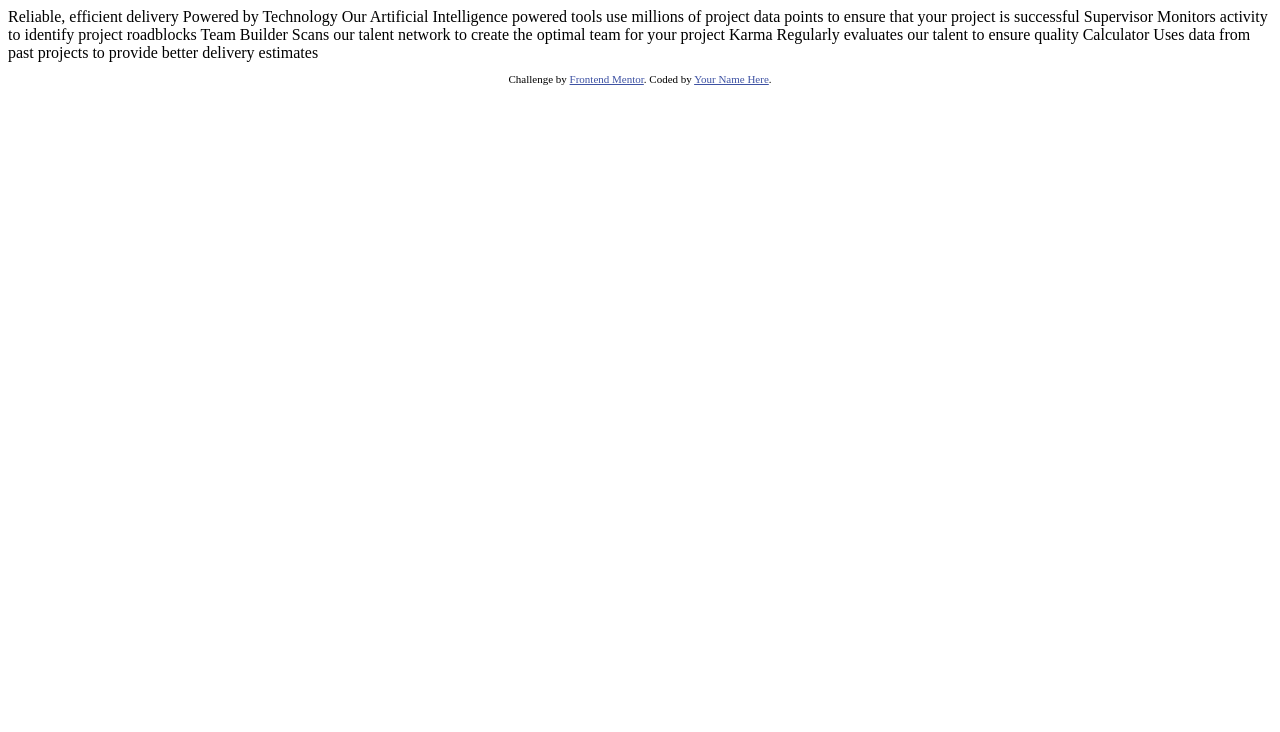
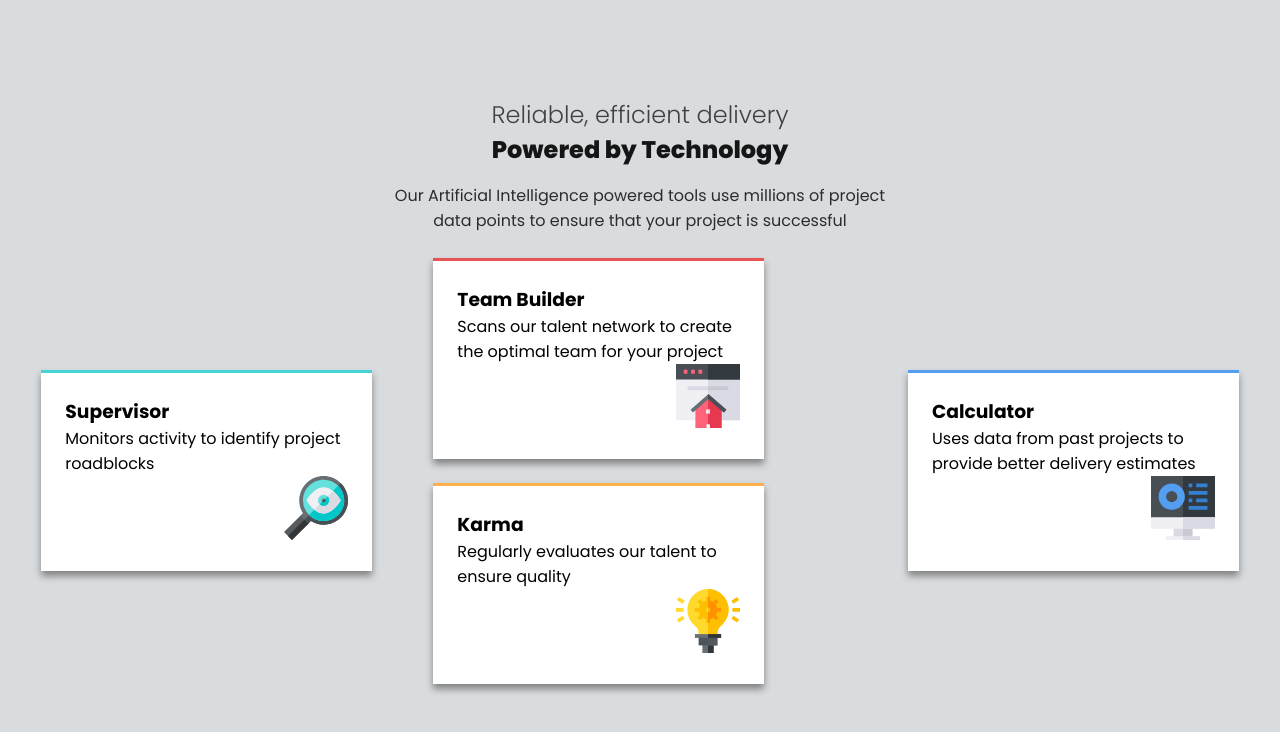
Before and after one commit to Ugliof/four-card-feature-section-master, a plain HTML site: page index.html in a window 1280 px wide. Drawn offline with Linux system fonts and the light colour scheme.

Commit message:
Andamento: Organizei o HTML e comecei a estilizar o CSS

```diff
--- a/index.html
+++ b/index.html
@@ -1,45 +1,104 @@
 <!DOCTYPE html>
-<html lang="en">
+<html lang="pt-BR">
 <head>
   <meta charset="UTF-8">
-  <meta name="viewport" content="width=device-width, initial-scale=1.0"> <!-- displays site properly based on user's device -->
+  <meta name="viewport" content="width=device-width, initial-scale=1.0">
 
   <link rel="icon" type="image/png" sizes="32x32" href="./images/favicon-32x32.png">
+  <link rel="stylesheet" href="style.css">
 
   <title>Frontend Mentor | Four card feature section</title>
 
-  <!-- Feel free to remove these styles or customise in your own stylesheet 👍 -->
-  <style>
-    .attribution { font-size: 11px; text-align: center; }
-    .attribution a { color: hsl(228, 45%, 44%); }
-  </style>
 </head>
 <body>
 
+  <header class="cabecalho">
+    <h1 class="titulo">
       Reliable, efficient delivery
+    </h1>
+
+    <h2 class="subtitulo">
       Powered by Technology
+    </h2>
 
+    <p class="descricao-header">
       Our Artificial Intelligence powered tools use millions of project data points
       to ensure that your project is successful
+    </p>
 
+  </header>
+
+  <main class="container">
+
+    <!-- CARD SUPERVISOR -->
+    <section class="section-supervisor">
+      <article class="card-supervisor">
+        <h3>
           Supervisor
+        </h3>
+
+        <p class="descricao-supe
+        rvisor">
         Monitors activity to identify project roadblocks
+        </p>
 
+        <div class="img-icons">
+          <img src="images/icon-supervisor.svg" alt="icon-supervisor">
+        </div>
+      </article>
+    </section>
+
+    <!-- GROUP CARDS -->
+    <section class="group-cards">
+
+      <!-- CARD TEAM BUILDER -->
+      <article class="card-team-builder">
+        <h3>
           Team Builder
+        </h3>
+
+        <p class="descricao-team-builder">
           Scans our talent network to create the optimal team for your project
+        </p>
 
+        <div class="img-icons">
+          <img src="images/icon-team-builder.svg" alt="icon-team-builder">
+        </div>
+      </article>
+
+      <!-- CARD KARMA -->
+      <article class="card-karma">
+        <h3>
           Karma
+        </h3>
+
+        <p class="descricao-karma">
           Regularly evaluates our talent to ensure quality
+        </p>
 
+        <div class="img-icons">
+          <img src="images/icon-karma.svg" alt="icon-karma">
+        </div>
+      </article>
+    </section>
+
+    <!-- CARD CALCULATOR -->
+    <section class="section-calculator">
+      <article class="card-calculator">
+        <h3>
           Calculator
+        </h3>
+
+        <p class="descricao-calculator">
           Uses data from past projects to provide better delivery estimates
+        </p>
 
+        <div class="img-icons">
+          <img src="images/icon-calculator.svg" alt="icon-calculator">
+        </div>
+      </article>
+    </section>
+  </main>
 
-  <footer>
-    <p class="attribution">
-      Challenge by <a href="https://www.frontendmentor.io?ref=challenge" target="_blank">Frontend Mentor</a>.
-      Coded by <a href="#">Your Name Here</a>.
-    </p>
-  </footer>
 </body>
 </html>
--- /dev/null
+++ b/style.css
@@ -0,0 +1,122 @@
+@charset "UTF-8";
+
+/* IMPORT FONT */
+
+@import url('https://fonts.googleapis.com/css2?family=Poppins:ital,wght@0,100;0,200;0,300;0,400;0,500;0,600;0,700;0,800;0,900;1,100;1,200;1,300;1,400;1,500;1,600;1,700;1,800;1,900&display=swap');
+
+/* RESET GLOBAL */
+
+* {
+    margin: 0;
+    padding: 0;
+    box-sizing: border-box;
+}
+
+/* COLORS / FONT */
+
+:root {
+
+--Red: hsl(0, 78%, 62%);
+--Cyan: hsl(180, 62%, 55%);
+--Orange: hsl(34, 97%, 64%);
+--Blue: hsl(212, 86%, 64%);
+
+--Grey500: hsl(234, 12%, 34%);
+--Grey400: hsl(212, 6%, 44%);
+--White: hsl(0, 0%, 100%);
+
+/* FONT FAMILY */
+
+--font-family: "Poppins", sans-serif;
+
+}
+
+body {
+    background-color: hsl(204, 7%, 86%);
+
+    display: flex;
+    flex-direction: column;
+    justify-content: center;
+    align-items: center;
+    min-height: 100vh;
+    gap: 25px;
+
+    font-family: var(--font-family);
+}
+
+.cabecalho {
+    text-align: center;
+    max-width: 40%;
+}
+
+.titulo {
+    font-size: 1.5rem;
+    font-weight: 300;
+    opacity: 0.7;
+}
+
+.subtitulo {
+    font-size: 1.5rem;
+    font-weight: 800;
+    opacity: 0.9;
+    margin-bottom: 1rem;
+}
+
+p.descricao-header {
+    font-size: 1rem;
+    font-weight: 400;
+    opacity: 0.8;
+}
+
+.container {
+    display: grid;
+    grid-template-columns: repeat(3, 1fr);
+    grid-template-rows: auto auto;
+
+    justify-content: center;
+    align-items: center;
+    gap: 20px;
+
+}
+
+.card-supervisor {
+    border-top: 3px solid var(--Cyan);
+}
+.card-team-builder {
+    border-top: 3px solid var(--Red);
+    margin-bottom: 1.5rem;
+}
+.card-karma {
+    border-top: 3px solid var(--Orange);
+}
+.card-calculator {
+    border-top: 3px solid var(--Blue);
+}
+
+.card-supervisor,
+.card-team-builder,
+.card-karma,
+.card-calculator {
+    background-color: var(--White);
+
+    padding: 1.5rem;
+    box-shadow: 0px 5px 7px rgba(0, 0, 0, 0.411);
+    width: 80%;
+}
+
+.section-supervisor,
+.section-calculator {
+    display: flex;
+    justify-content: center;
+    align-items: center;
+}
+
+.group-cards {
+    display: flex;
+    flex-direction: column;
+
+}
+
+.img-icons {
+    text-align: end;
+}
```
Lines whose indentation alone changed are shown as unchanged.
